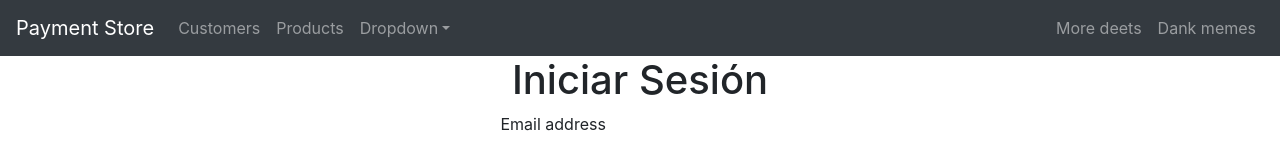
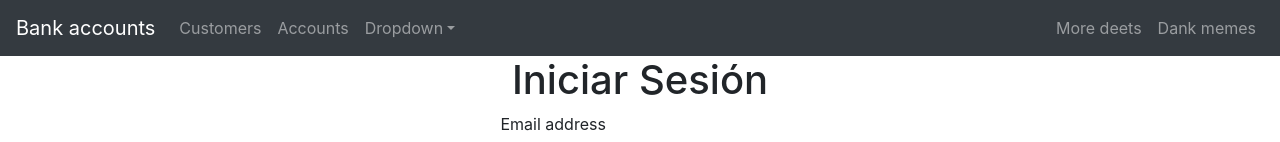
Before and after one commit to richardpuma/examenfinal_react, a React (Create React App) app: page /login in a window 1280 px wide. Shown: the top 142 px of the page. Built offline with nearby package versions, Linux system fonts and the light colour scheme.

Commit message:
Iniciando clonacion

```diff
--- a/src/components/Organisms/Header.jsx
+++ b/src/components/Organisms/Header.jsx
@@ -5,12 +5,12 @@ import NavDropdown from 'react-bootstrap/NavDropdown'
 
 const Header = () => (
   <Navbar collapseOnSelect expand="lg" bg="dark" variant="dark">
-  <Navbar.Brand exact href="/">Payment Store</Navbar.Brand>
+  <Navbar.Brand exact href="/">Bank accounts</Navbar.Brand>
   <Navbar.Toggle aria-controls="responsive-navbar-nav" />
   <Navbar.Collapse id="responsive-navbar-nav">
     <Nav className="mr-auto">
       <Nav.Link href="/customers">Customers</Nav.Link>
-      <Nav.Link href="/products">Products</Nav.Link>
+      <Nav.Link href="/products">Accounts</Nav.Link>
       <NavDropdown title="Dropdown" id="collasible-nav-dropdown">
         <NavDropdown.Item href="#action/3.1">Action</NavDropdown.Item>
         <NavDropdown.Item href="#action/3.2">Another action</NavDropdown.Item>
```
Also changed, not shown: 1 other file (tests, documents, lock files or other folders).
